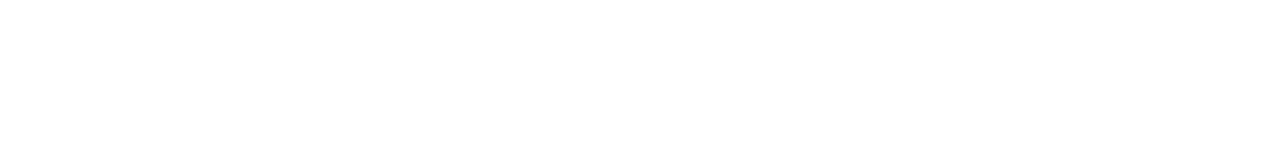
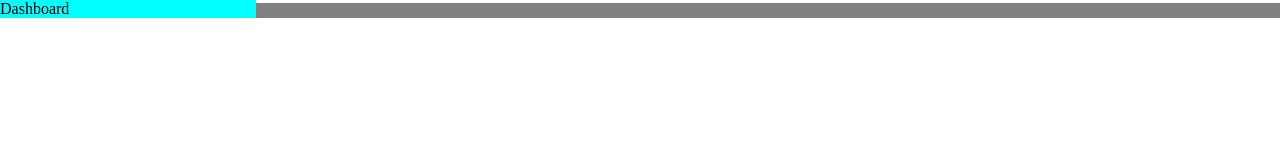
Before and after one commit to huymn/admin-dashboard, a plain HTML site: page index.html in a window 1280 px wide. Drawn offline with Linux system fonts and the light colour scheme.

Commit message:
feat: add in basic html elements and add css for grid display of container
Authorized-by: Huy Nguyen (huynguyen560@gmail.com)

```diff
--- a/index.html
+++ b/index.html
@@ -6,5 +6,24 @@
     <title>Admin Dashboard</title>
     <link rel="stylesheet" href="style.css" />
   </head>
-  <body></body>
+  <body>
+    <div class="container">
+      <div class="header">
+        <div class="search"></div>
+        <div class="profile"></div>
+        <div class="profile-header"></div>
+        <div class="header-nav"></div>
+      </div>
+      <div class="side-nav">
+        <div class="title">Dashboard</div>
+        <div class="side-nav-content-1"></div>
+        <div class="side-nav-content-2"></div>
+      </div>
+      <div class="content">
+        <div class="projects"></div>
+        <div class="announcements"></div>
+        <div class="trending"></div>
+      </div>
+    </div>
+  </body>
 </html>
--- a/style.css
+++ b/style.css
@@ -0,0 +1,27 @@
+* {
+  margin: 0;
+  padding: 0;
+}
+
+.container {
+  display: grid;
+  grid-template-columns: 1fr 4fr;
+  grid-template-rows: 1fr 5fr;
+}
+
+.container .side-nav {
+  background-color: aqua;
+  grid-row: 1 / 3;
+  grid-column: 1 / 2;
+}
+
+.header {
+  grid-row: 1 / 2;
+  grid-column: 2 / 3;
+}
+
+.content {
+  background-color: gray;
+  grid-row: 2 / 3;
+  grid-column: 2 / 3;
+}
```
